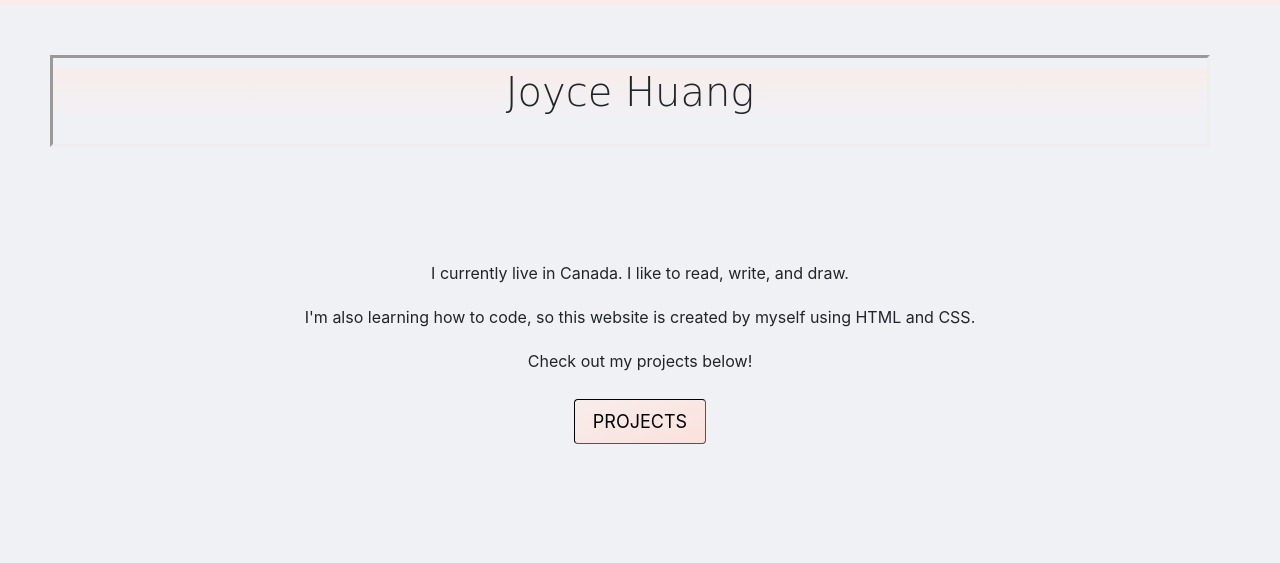
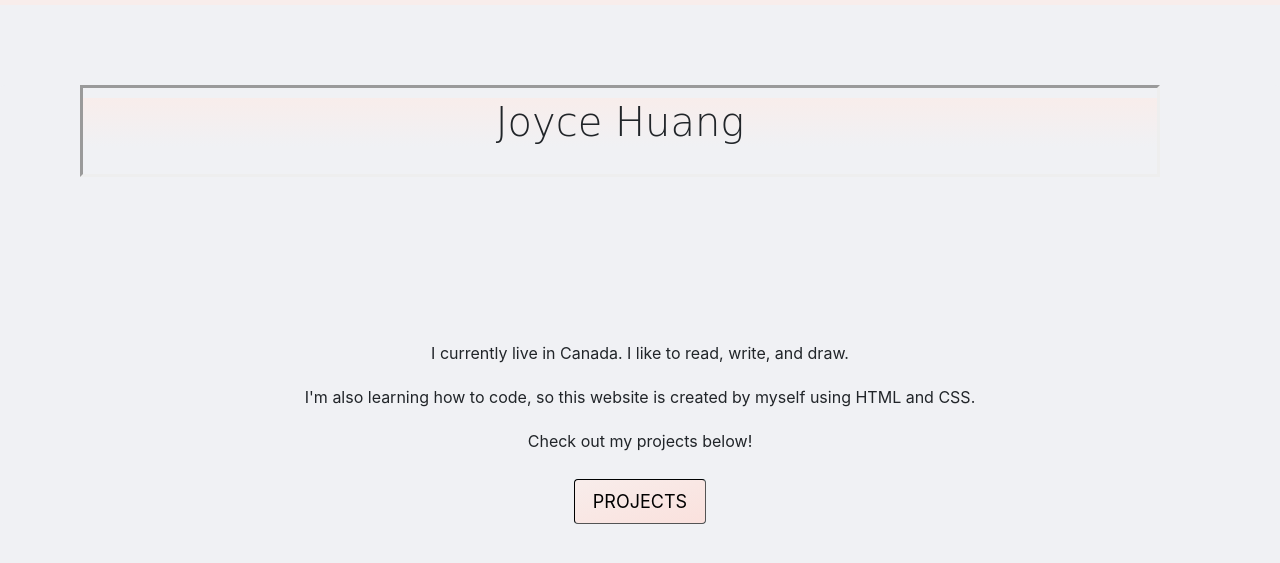
Before and after one commit to JoyceXY12/JoyceXY12.github.io, a plain HTML site: page index.html in a window 1280 px wide. Shown: the part 51-614 px from the top of the page. Drawn offline with nearby package versions, Linux system fonts and the light colour scheme.

Commit message:
margins for border

```diff
--- a/index.html
+++ b/index.html
@@ -51,7 +51,7 @@
       <div class="jumbotron p-0" style="background-color: #F0F1F4">
 
         <div class="classA"> <!--E7EBF3--> <!-- style="background-color: #F0F1F4"-->
-          <div style="border-style: inset; margin:50px 70px 70px 50px; padding-bottom:20px; padding-top:10px">
+          <div style="border-style: inset; margin:80px 120px 120px 80px; padding-bottom:20px; padding-top:10px">
             <h1 class="display-3" style="font-family: Cursive; background-image: linear-gradient(#F8EDEB, #F0F1F4)"> <center>Joyce Huang</center> </h1>
           </div>
           <br>
```
